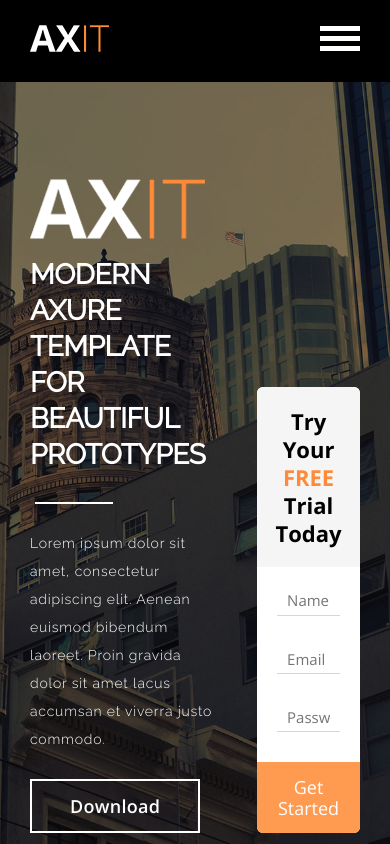
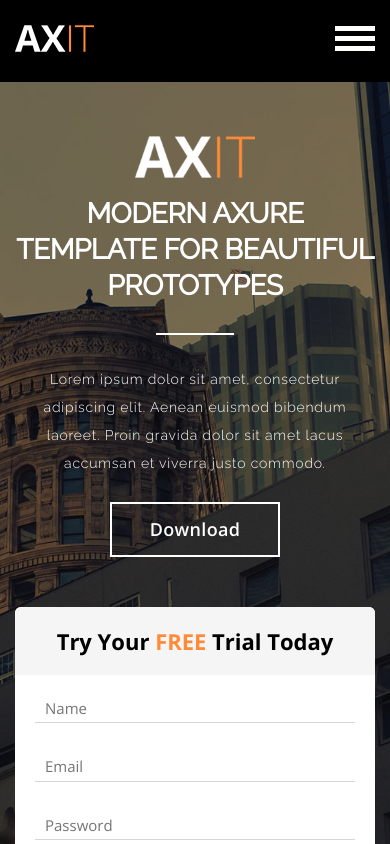
Before and after one commit to Gekagmeka/AX_IT.github.io, a plain HTML site: page index.html in a window 390 px wide. Shown: the top 844 px of the page. Drawn offline with nearby package versions, Linux system fonts and the light colour scheme.

Commit message:
header desktop and mobile are ready

```diff
--- a/css/style.css
+++ b/css/style.css
@@ -39,6 +39,9 @@ input{
 	border:none;
 }
 
+body.locked{
+	overflow:hidden;
+}
 
 .container{
 	max-width:1420px;
@@ -87,6 +90,7 @@ input{
 .header__logo img,
 .row__logo img{
 	display:block;
+	width:100%;
 }
 .header__list{
 	display:flex;
@@ -263,6 +267,9 @@ input{
 	}
 }
 @media screen and (max-width:900px) {
+	.row__form{
+		max-width:300px;
+	}
 	.row__title{
 		font-size:28px;
 		line-height:36px;
@@ -281,13 +288,14 @@ input{
 		transition:all 0.3s ease-in;
 		background-color:#73684F;
 		z-index:2;
+		overflow:auto;
 	}
 	.header__navigation.active{
 		top:70px;
 	}
 	.header__list{
 		display:block;
-		padding:100px 0 0;
+		padding:60px 0 100px;
 	}
 	.header__item{
 		margin-bottom:20px;
@@ -339,4 +347,53 @@ input{
 	.header__item{
 		margin-left:0;
 	}
+	/*header__main*/
+	.header__main{
+		padding-top:12vh;
+		padding-bottom:60px;
+	}
+	.header__row{
+		display:block;
+	}
+	.row__content{
+		margin-right:0;
+		max-width:600px;
+		margin:0 auto;
+		margin-bottom:50px;
+	}
+	.row__logo{
+		max-width:150px;
+		margin:0 auto;
+	}
+	.row__title{
+		text-align:center;
+	}
+	.row__line{
+		margin:0 auto;
+	}
+	.row__text{
+		text-align:center;
+		max-width:560px;
+		margin:30px auto 0;
+	}
+	.row__button{
+		display:block;
+		margin:0 auto;
+	}
+	.row__form{
+		max-width:440px;
+		margin:0 auto;
+	}
 }
+@media screen and (max-width:413px) {
+	.container{
+		padding-right:15px;
+		padding-left:15px;
+	}
+	.header__main{
+		padding-top:10vh;
+	}
+	.row__logo{
+		max-width:120px;
+	}
+}
--- a/index.html
+++ b/index.html
@@ -49,8 +49,7 @@
 							<img src="images/logo-02.png" alt="AX|IT" />
 						</a>
 						<h1 class="row__title">
-							MODERN AXURE TEMPLATE <br />
-							FOR BEAUTIFUL PROTOTYPES
+							MODERN AXURE TEMPLATE FOR BEAUTIFUL PROTOTYPES
 						</h1>
 						<div class="row__line"></div>
 						<p class="row__text">
@@ -63,7 +62,7 @@
 					<div class="row__form">
 						<form class="form">
 							<h2 class="form__title">
-								Try Your <span>FREE</span> Trial Today
+								Try Your <span>FREE</span> Trial&nbsp;Today
 							</h2>
 							<div class="form__group">
 								<input class="form__control" type="text" name="username" placeholder="Name">
--- a/js/js.js
+++ b/js/js.js
@@ -1,3 +1,4 @@
 $('.header__burger, .header__link').on('click', function(){
-	$('.header__serif, .header__burger, .header__navigation').toggleClass('active')
+	$('.header__serif, .header__burger, .header__navigation').toggleClass('active');
+	$('body').toggleClass('locked');
 });
```
